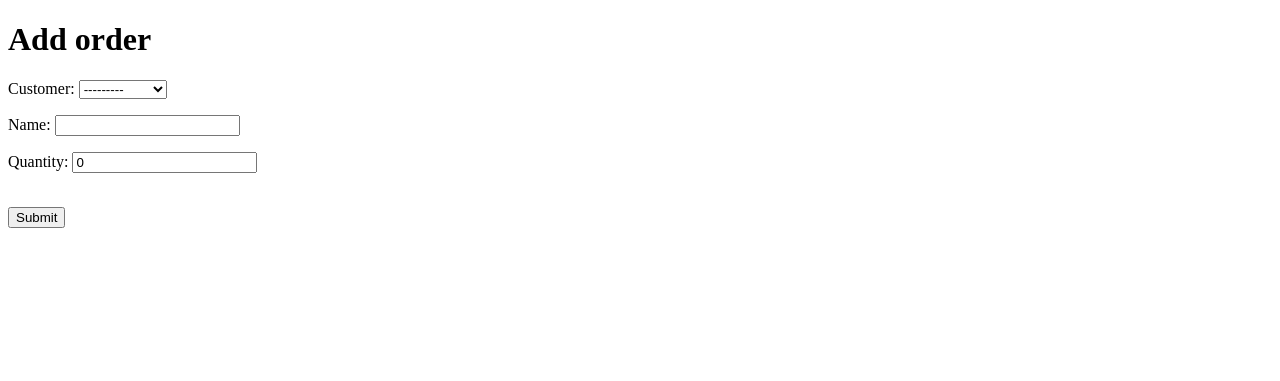
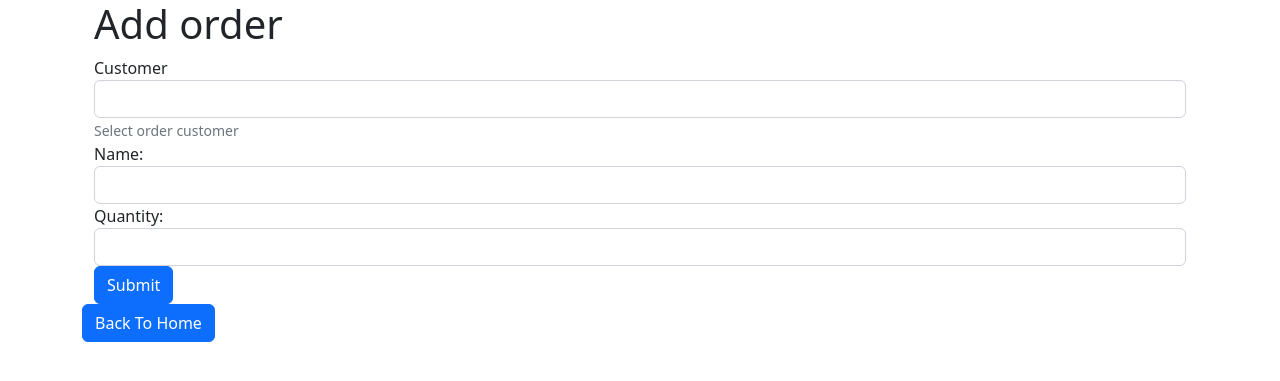
Before and after one commit to mastermind22447/prudoct_order, a Django app: page /orders/add_order/ in a window 1280 px wide. Shown: the top 381 px of the page. Run offline with Django 4.2, Linux system fonts and the light colour scheme; data comes from the database, SQL or seed files in the repository; both versions use the stored data as it was after the commit; parts of the project's set-up code (start-up, migrations or seed data) failed here and were passed over.

Commit message:
Pashm rizun

```diff
--- a/my_project/orders/models.py
+++ b/my_project/orders/models.py
@@ -2,7 +2,7 @@ from django.db import models
 from customer.models import Customer
 
 class Orders(models.Model):
-    customer = models.ForeignKey(Customer,null=True, blank=True, on_delete=models.CASCADE)
+    customer = models.ForeignKey(Customer, related_name='customer_order', null=True, blank=True, on_delete=models.CASCADE)
     name = models.CharField(max_length=200)
     quantity = models.IntegerField(default=0)
 
--- a/my_project/orders/templates/base/add_order.html
+++ b/my_project/orders/templates/base/add_order.html
@@ -1,10 +1,33 @@
 {% extends 'base/base.html' %} {% block content %}
 
-<h1>Add order</h1>
+<div class="form-floating container">
+  <h1>Add order</h1>
+  <form action="insert/" method="post">
+    {% csrf_token %}
+    <div class="form-group">
+      <label for="exampleInputEmail1">Customer</label>
+      <select name="customer" class="form-control">
+        <option></option>
+        {% for c in cs %}
+        <option value="{{c.id}}">{{c.name}}</option>
+        {% endfor %}
+      </select>
+      <small id="custumerHelp" class="form-text text-muted"
+        >Select order customer</small
+      >
+    </div>
 
-<form action="insert/" method="post">
-  {% csrf_token %} {{form.as_p}} <br />
+    <div class="form-group">
+      <label for="exampleInputEmail1">Name: </label>
+      <input type="text" class="form-control" name="order_name" />
+    </div>
 
-  <input type="submit" value="Submit" />
-</form>
+    <div class="form-group">
+      <label for="exampleInputEmail1">Quantity: </label>
+      <input type="text" class="form-control" name="order_quantity" />
+    </div>
+
+    <input class="btn btn-primary" type="submit" value="Submit" />
+  </form>
+</div>
 {% endblock content %}
--- a/my_project/orders/templates/base/base.html
+++ b/my_project/orders/templates/base/base.html
@@ -4,22 +4,34 @@
     <meta charset="UTF-8" />
     <meta http-equiv="X-UA-Compatible" content="IE=edge" />
     <meta name="viewport" content="width=device-width, initial-scale=1.0" />
+    <link
+      href="https://cdn.jsdelivr.net/npm/bootstrap@5.2.0-beta1/dist/css/bootstrap.min.css"
+      rel="stylesheet"
+      integrity="sha384-0evHe/X+R7YkIZDRvuzKMRqM+OrBnVFBL6DOitfPri4tjfHxaWutUpFmBp4vmVor"
+      crossorigin="anonymous"
+    />
     <script
-      src="https://cdn.jsdelivr.net/npm/@popperjs/core@2.11.5/dist/umd/popper.min.js"
-      integrity="sha384-Xe+8cL9oJa6tN/veChSP7q+mnSPaj5Bcu9mPX5F5xIGE0DVittaqT5lorf0EI7Vk"
-      crossorigin="anonymous"
-    ></script>
-    <script
-      src="https://cdn.jsdelivr.net/npm/bootstrap@5.2.0-beta1/dist/js/bootstrap.min.js"
-      integrity="sha384-kjU+l4N0Yf4ZOJErLsIcvOU2qSb74wXpOhqTvwVx3OElZRweTnQ6d31fXEoRD1Jy"
+      src="https://cdn.jsdelivr.net/npm/bootstrap@5.2.0-beta1/dist/js/bootstrap.bundle.min.js"
+      integrity="sha384-pprn3073KE6tl6bjs2QrFaJGz5/SUsLqktiwsUTF55Jfv3qYSDhgCecCxMW52nD2"
       crossorigin="anonymous"
     ></script>
     <title>Orders</title>
   </head>
 
   <body>
-    {% block content %}
-    <!--Content goes hear -->
-    {% endblock content %}
+    <div class="container">
+      {% block content %}
+
+      <!--Content goes hear -->
+      {% endblock content %}
+      <div class="position-relative">
+        <a
+          class="btn btn-primary"
+          role="button"
+          href="http://127.0.0.1:8000/orders/"
+          >Back To Home</a
+        >
+      </div>
+    </div>
   </body>
 </html>
--- a/my_project/orders/urls.py
+++ b/my_project/orders/urls.py
@@ -3,7 +3,12 @@ from . import views
 
 urlpatterns = [
     path('', views.orders, name='orders'),
+    path('order_detail/<int:order_id>/', views.order_detail, name='order_detail'),
+    path('edit_order/<int:order_id>/', views.edit_order, name='edit_order'),
+    path('update_order/<int:order_id>/', views.update_order, name='update_order'),
+    path('delete_order/<int:order_id>/', views.delete_order, name='delete_order'),
+    path('customer_detail/<int:customer_id>/', views.customer_detail, name='customer_detail'),
     path('add_order/', views.add_order, name='add_order'),
-    path('add_order/insert/', views.insert, name='insert'),
-    path('completed_orders/', views.completed_orders, name='completed_orders'),
+    path('add_order/insert/', views.insert_order, name='insert'),
+    # path('completed_orders/', views.completed_orders, name='completed_orders'),
 ]
--- a/my_project/orders/views.py
+++ b/my_project/orders/views.py
@@ -1,17 +1,14 @@
+
 from multiprocessing import context
-
+from re import template
 from django.template import loader
-from django import template
 from django.shortcuts import render, redirect
 from django.http import HttpResponse
-from django.urls import reverse
-
-
 
 from .models import Orders
-from .forms import OrderForm
-from customer.forms import CustomerForm
 from customer.models import Customer
+
+from pprint import pp, pprint
 
 
 def orders(request):
@@ -21,40 +18,72 @@ def orders(request):
     }
     template = loader.get_template('base/orders.html')
 
-    # print('-------------------')
-
-    # print(orders)
     return HttpResponse(template.render(context, request))
 
 
 def add_order(request):
-    form = OrderForm(request.POST or None)
-    if form.is_valid():
-        form.save()
+    cs = Customer.objects.all()
+    context = {
+        'cs': cs
+    }
+    return render(request, 'base/add_order.html', context)
 
+def insert_order(request):
+    name = request.POST.get('order_name')
+    c_id = request.POST.get('customer')
+    quantity = request.POST.get('order_quantity')
+    order = Orders()
+    order.customer_id = c_id
+    order.name = name
+    order.quantity = quantity
+    order.save()
+    return redirect('orders')
+
+
+def order_detail(request, order_id):
+    orders = Orders.objects.get(pk=order_id)
+    template = loader.get_template('base/order_detail.html')
+    context ={
+        'orders' : orders
+    }
+    return HttpResponse(template.render(context, request))
+
+def customer_detail(request, customer_id):
+    customer = Customer.objects.get(pk=customer_id)
+    orders = Orders.objects.filter(customer_id=customer)
+    template = loader.get_template('base/customer_detail.html')
     context = {
-        'form' : form
-
+        'customer' : customer,
+        'orders' : orders,
     }
 
-    return render(request, 'base/add_order.html', context)
+    return HttpResponse(template.render(context, request))
 
-def insert(request):
-   customer = request.POST.get('customer')
-   customer = Customer()
-   customer.save()
-   name = request.POST.get('name')
-   quantity = request.POST.get('quantity')
-   order = Orders()
-   order.name = name
-   order.quantity = quantity
-   order.save()
-
-#    print(customer)
+def edit_order(request, order_id):
+    order = Orders.objects.get(pk=order_id)
+    context ={
+        'order' : order
+    }
+    template = loader.get_template('base/edit_order.html')
+    return HttpResponse(template.render(context, request))
 
 
-   return redirect('orders')
+def update_order(request, order_id):
+    order = Orders.objects.get(pk=order_id)
+    name = request.POST.get('order_name')
+    quantity = request.POST.get('order_quantity')
+    # Pashmam az in khat code!!!!!
+    order.isOrders = True
+    order.name = name
+    order.quantity = quantity
+    order.save()
+    return redirect('orders')
+
+def delete_order(request, order_id):
+    order = Orders.objects.filter(id=order_id).delete()
+    return redirect('orders')
 
 
-def completed_orders():
+
+# def completed_orders():
     return
```
Also changed, not shown: my_project/orders/templates/base/customer_detail.html (added, +21 -0 lines), my_project/orders/templates/base/edit_order.html (added, +44 -0 lines), my_project/orders/templates/base/order_detail.html (added, +19 -0 lines), my_project/orders/templates/base/orders.html (+52 -2 lines), my_project/db.sqlite3, my_project/orders/migrations/0001_initial.py.
